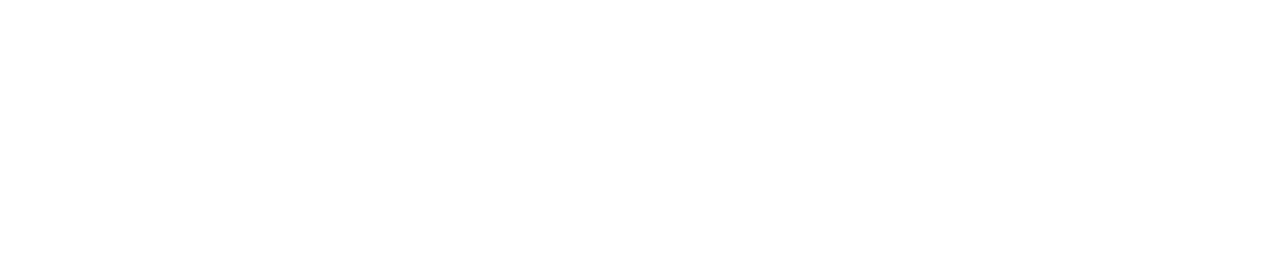
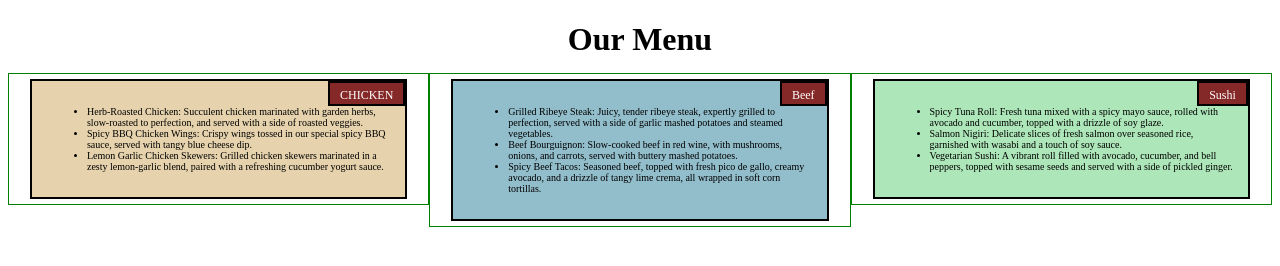
Before and after one commit to Fahim09eee/coursera-test-fahim, a plain HTML site: page index.html in a window 1280 px wide. Drawn offline with Linux system fonts and the light colour scheme.

Commit message:
Add files via upload

```diff
--- a/index.html
+++ b/index.html
@@ -1,11 +1,88 @@
 <!DOCTYPE html>
-<html lang="en">
+<html>
 <head>
-    <meta charset="UTF-8">
-    <meta name="viewport" content="width=device-width, initial-scale=1.0">
-    <title>Document</title>
+<meta charset="utf-8">
+<meta name="viewport" content="width=device-width, initial-scale=1">
+<title>Module 2 Assignment</title>
+<link rel="stylesheet" href="./css/style.css">
 </head>
 <body>
+<h1>Our Menu</h1>
+
+<div class="row">
+    <div class="col-lg-4 col-md-6 col-sm-12">
+        <section class="chicken">
+            <p>CHICKEN</p>
+            <ul>
+                <li>Herb-Roasted Chicken: Succulent chicken marinated with garden herbs,
+                    slow-roasted to perfection, and served with a side of roasted veggies.
+                    </li>
+                <li>Spicy BBQ Chicken Wings: Crispy wings tossed in our special spicy BBQ sauce,
+                    served with tangy blue cheese dip.
+                    </li>
+                <li>Lemon Garlic Chicken Skewers: Grilled chicken skewers marinated in a zesty
+                    lemon-garlic blend, paired with a refreshing cucumber yogurt sauce.
+                    </li>
+            </ul>
+
+            </section>
+                </div>
+
+
+
+         <div class="col-lg-4 col-md-6 col-sm-12">
+            <section class="beef">
+            <p>Beef</p>
+            <ul>
+                <li>
+                    Grilled Ribeye Steak: Juicy, tender ribeye steak, expertly grilled to
+                    perfection, served with a side of garlic mashed potatoes
+                    and steamed vegetables.
+                </li>
+                <li>
+                    Beef Bourguignon: Slow-cooked beef in red wine,
+                    with mushrooms, onions, and carrots, served
+                    with buttery mashed potatoes.
+                </li>
+
+                <li>
+                    Spicy Beef Tacos: Seasoned beef, topped with
+                    fresh pico de gallo, creamy avocado, and
+                    a drizzle of tangy lime crema, all wrapped
+                    in soft corn tortillas.
+                </li>
+            </ul>
+            </section>
+            </div>
+
+
+
+        <div class="col-lg-4 col-md-12 col-sm-12">
+            <section class="sushi">
+            <p>Sushi</p>
+            <ul>
+                <li>
+                    Spicy Tuna Roll: Fresh tuna mixed with a
+                    spicy mayo sauce, rolled with avocado and cucumber,
+                    topped with a drizzle of soy glaze.
+                </li>
+                <li>
+                    Salmon Nigiri: Delicate slices of fresh salmon over
+                    seasoned rice, garnished with wasabi and a touch of
+                    soy sauce.
+                </li>
+
+                <li>
+                    Vegetarian Sushi: A vibrant roll filled with avocado,
+                     cucumber, and bell peppers, topped with sesame
+                     seeds and served with a side of pickled ginger.
+                </li>
+            </ul>
+                </section>
+        </div>
+
+
+</div>
 
 </body>
 </html>
```
